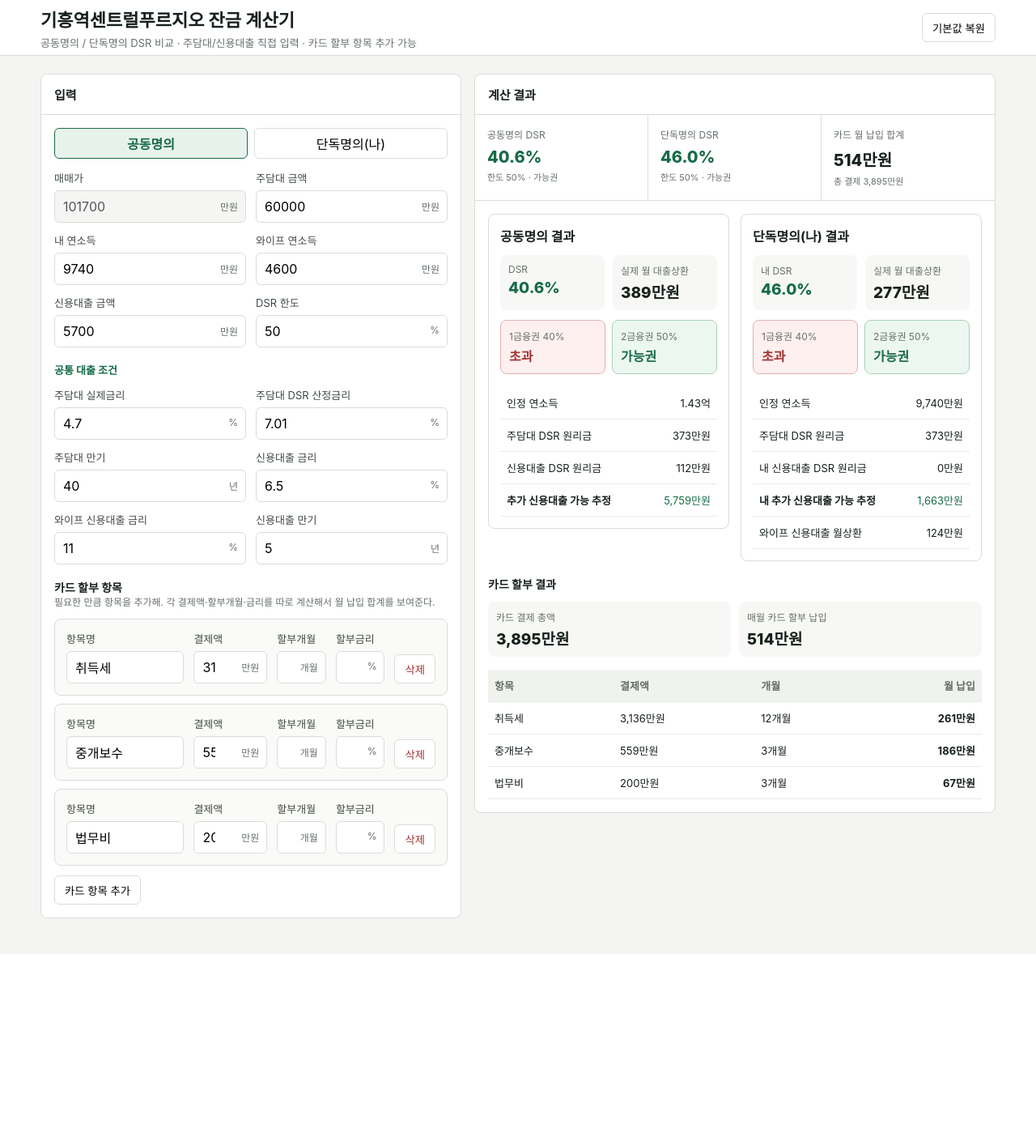
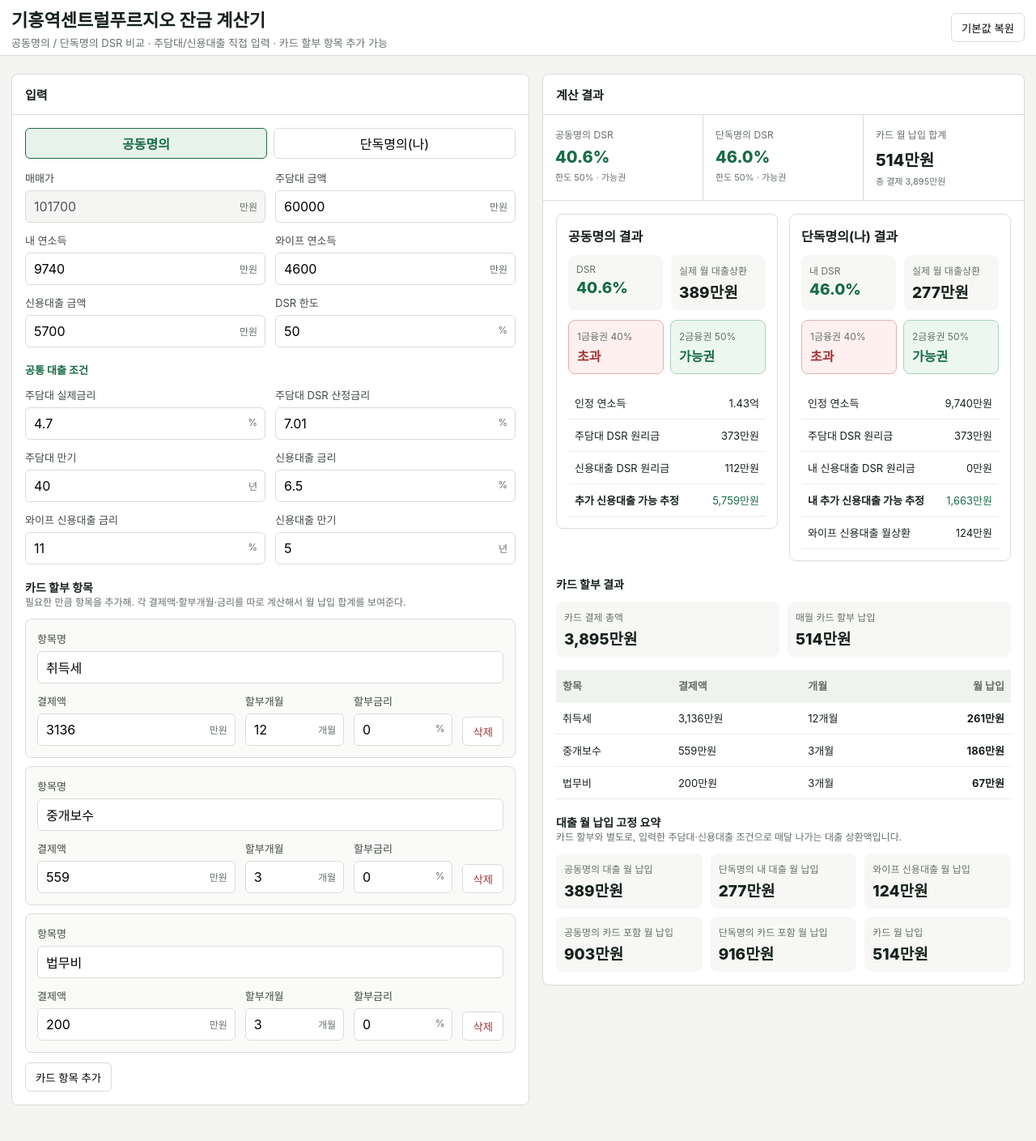
Before and after one commit to WantAirpod/house-ai, a Python web app: template src/home_decision_ai/templates/financing_calculator.html in a window 1280 px wide. Shown: the whole page at 81% size. Before the commit the page ends 1178 px from the top, so only its background shows below. Run offline with Jinja, Linux system fonts and the light colour scheme; the template is opened without the code that fills it, so the values that code supplies are empty.

Commit message:
Add fixed loan payment summary

```diff
--- a/src/home_decision_ai/templates/financing_calculator.html
+++ b/src/home_decision_ai/templates/financing_calculator.html
@@ -14,12 +14,12 @@
       * { box-sizing:border-box; }
       body { margin:0; background:var(--bg); color:var(--ink); font-family:-apple-system,BlinkMacSystemFont,"Segoe UI",sans-serif; }
       header { background:var(--surface); border-bottom:1px solid var(--line); }
-      .wrap { width:min(1180px, calc(100% - 28px)); margin:0 auto; }
+      .wrap { width:min(1380px, calc(100% - 28px)); margin:0 auto; }
       .header-inner { min-height:68px; display:flex; align-items:center; justify-content:space-between; gap:12px; }
       h1 { margin:0; font-size:22px; }
       .subtle { color:var(--muted); font-size:13px; margin-top:4px; }
       main { padding:22px 0 44px; }
-      .grid { display:grid; grid-template-columns:520px 1fr; gap:16px; align-items:start; }
+      .grid { display:grid; grid-template-columns:640px 1fr; gap:16px; align-items:start; }
       .panel { background:var(--surface); border:1px solid var(--line); border-radius:8px; overflow:hidden; }
       .panel h2 { margin:0; padding:14px 16px; border-bottom:1px solid var(--line); font-size:15px; }
       .body { padding:16px; }
@@ -68,11 +68,13 @@
       .bank-result { margin-top:4px; font-size:16px; font-weight:800; }
       .card-input-list { display:grid; gap:10px; margin-top:12px; }
       .card-input-row { border:1px solid var(--line); border-radius:8px; padding:14px; background:#fafbf9; }
-      .card-input-fields { display:grid; grid-template-columns:2.4fr 1.5fr 1fr 1fr auto; gap:12px; align-items:end; }
+      .card-input-fields { display:grid; grid-template-columns:2fr 1fr 1fr auto; gap:12px; align-items:end; }
+      .card-input-fields .card-name { grid-column:1 / -1; }
+      .fixed-payment-grid { display:grid; grid-template-columns:repeat(3,1fr); gap:10px; margin-top:12px; }
       button { min-height:36px; border:1px solid var(--line); border-radius:6px; background:var(--surface); padding:0 12px; cursor:pointer; }
       .remove-card { color:var(--danger); }
       @media (max-width:1080px) { .grid,.result-grid { grid-template-columns:1fr; } .metrics { grid-template-columns:1fr 1fr; } }
-      @media (max-width:720px) { .fields,.metrics,.card-input-fields,.result-summary,.bank-judgement { grid-template-columns:1fr; } .header-inner { align-items:flex-start; flex-direction:column; padding:14px 0; } }
+      @media (max-width:720px) { .fields,.metrics,.card-input-fields,.result-summary,.bank-judgement,.fixed-payment-grid { grid-template-columns:1fr; } .card-input-fields .card-name { grid-column:auto; } .header-inner { align-items:flex-start; flex-direction:column; padding:14px 0; } }
     </style>
   </head>
   <body>
@@ -250,6 +252,16 @@
               <thead><tr><th>항목</th><th>결제액</th><th>개월</th><th>월 납입</th></tr></thead>
               <tbody id="card-results"></tbody>
             </table>
+            <h3 class="section-title">대출 월 납입 고정 요약</h3>
+            <div class="mini">카드 할부와 별도로, 입력한 주담대·신용대출 조건으로 매달 나가는 대출 상환액입니다.</div>
+            <div class="fixed-payment-grid">
+              <div class="pill"><div class="pill-label">공동명의 대출 월 납입</div><div class="pill-value" id="loan-joint-monthly-fixed">-</div></div>
+              <div class="pill"><div class="pill-label">단독명의 내 대출 월 납입</div><div class="pill-value" id="loan-solo-monthly-fixed">-</div></div>
+              <div class="pill"><div class="pill-label">와이프 신용대출 월 납입</div><div class="pill-value" id="loan-spouse-monthly-fixed">-</div></div>
+              <div class="pill"><div class="pill-label">공동명의 카드 포함 월 납입</div><div class="pill-value" id="loan-joint-with-card-fixed">-</div></div>
+              <div class="pill"><div class="pill-label">단독명의 카드 포함 월 납입</div><div class="pill-value" id="loan-solo-with-card-fixed">-</div></div>
+              <div class="pill"><div class="pill-label">카드 월 납입</div><div class="pill-value" id="loan-card-monthly-fixed">-</div></div>
+            </div>
             <div id="warnings"></div>
           </div>
         </section>
@@ -388,7 +400,7 @@
           row.className = "card-input-row";
           row.innerHTML = `
             <div class="card-input-fields">
-              <div>
+              <div class="card-name">
                 <label>항목명</label>
                 <input data-card="${index}" data-field="label" value="${card.label}">
               </div>
@@ -470,6 +482,12 @@
         document.getElementById("card-total-note").textContent = `총 결제 ${compactWon(cardTotal)}`;
         document.getElementById("card-grand-total").textContent = compactWon(cardTotal);
         document.getElementById("card-grand-monthly").textContent = compactWon(cardMonthly);
+        document.getElementById("loan-joint-monthly-fixed").textContent = compactWon(joint.monthlyPayment);
+        document.getElementById("loan-solo-monthly-fixed").textContent = compactWon(solo.monthlyPayment);
+        document.getElementById("loan-spouse-monthly-fixed").textContent = compactWon(spouseCreditMonthly);
+        document.getElementById("loan-joint-with-card-fixed").textContent = compactWon(joint.monthlyPayment + cardMonthly);
+        document.getElementById("loan-solo-with-card-fixed").textContent = compactWon(solo.monthlyPayment + spouseCreditMonthly + cardMonthly);
+        document.getElementById("loan-card-monthly-fixed").textContent = compactWon(cardMonthly);
 
         renderPlan("joint", joint);
         renderPlan("solo", solo);
```
